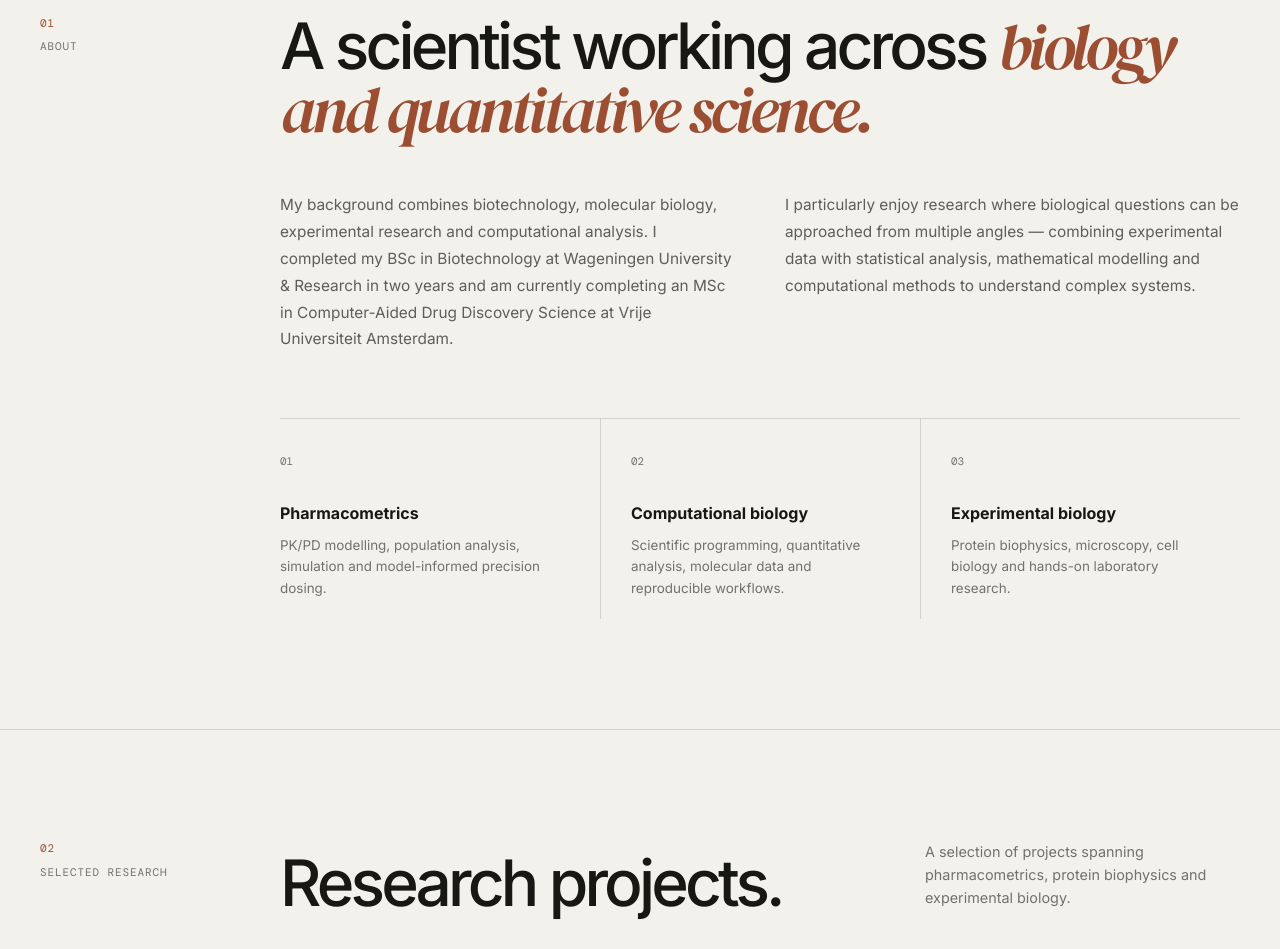
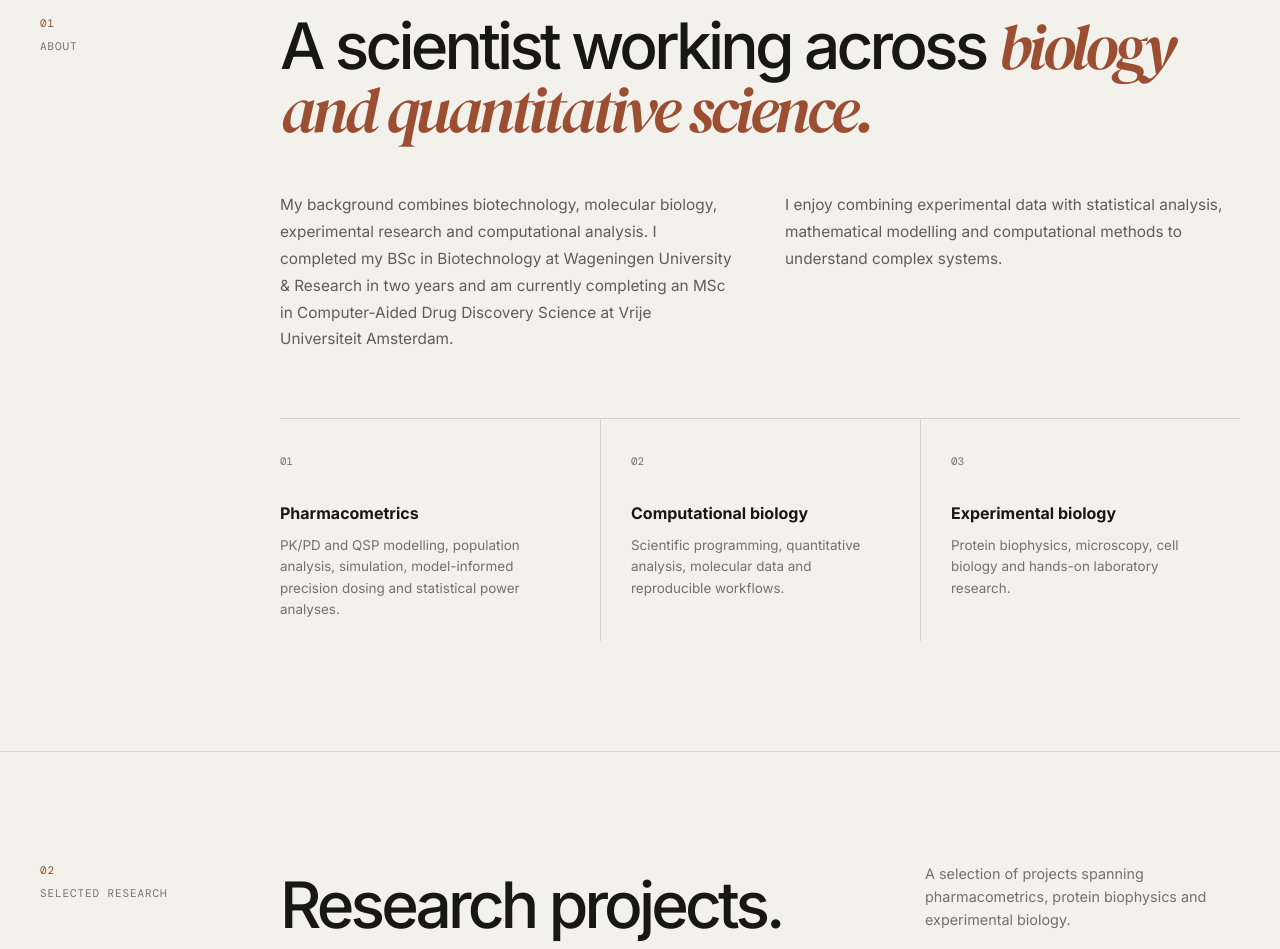
Before and after one commit to BasdeB2002/portfolio, a plain HTML site: page index.html in a window 1280 px wide. Shown: the part 899-1848 px from the top of the page. Drawn offline with nearby package versions, Linux system fonts and the light colour scheme.

Commit message:
Update index15:26.html

```diff
--- a/index.html
+++ b/index.html
@@ -217,9 +217,8 @@
         <div>
 
           <p>
-            I particularly enjoy research where biological questions can
-            be approached from multiple angles — combining experimental
-            data with statistical analysis, mathematical modelling and
+            I enjoy combining experimental data with
+            statistical analysis, mathematical modelling and
             computational methods to understand complex systems.
           </p>
 
@@ -237,8 +236,8 @@
           <h3>Pharmacometrics</h3>
 
           <p>
-            PK/PD modelling, population analysis, simulation and
-            model-informed precision dosing.
+            PK/PD and QSP modelling, population analysis, simulation,
+            model-informed precision dosing and statistical power analyses.
           </p>
 
         </div>
```
